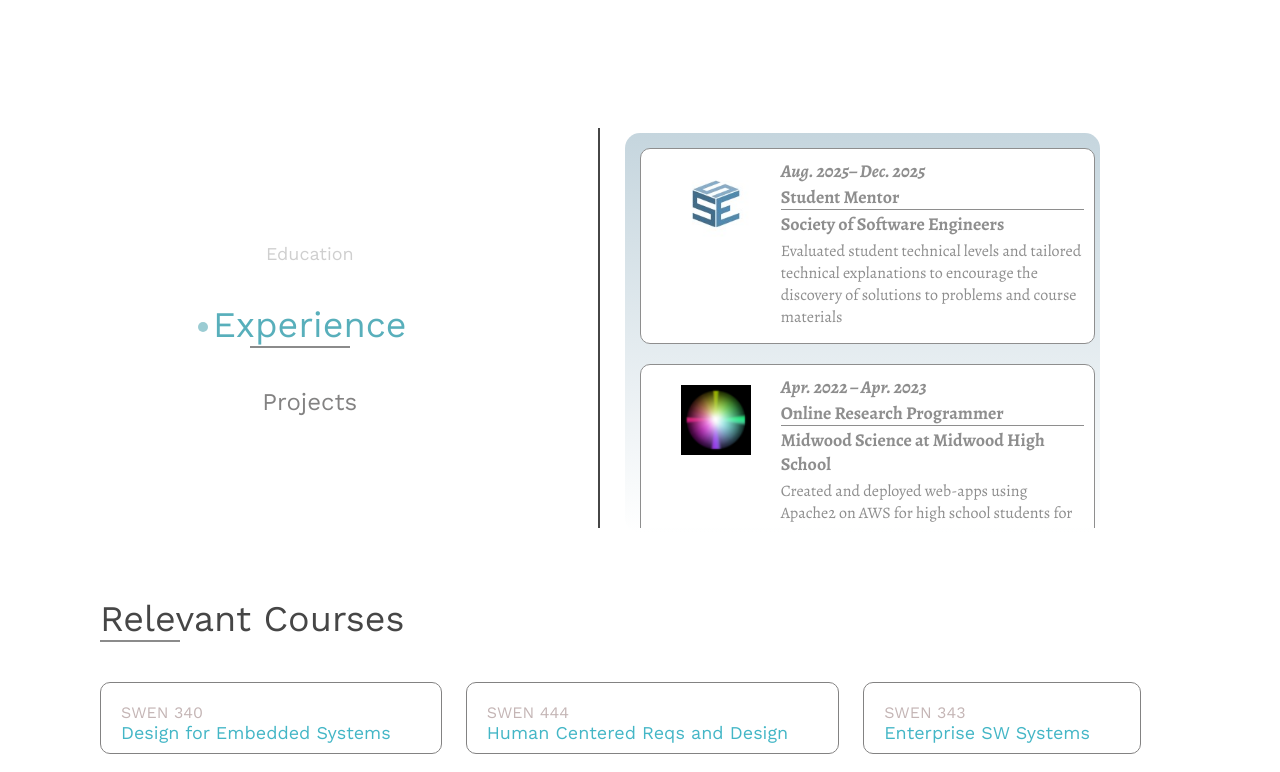
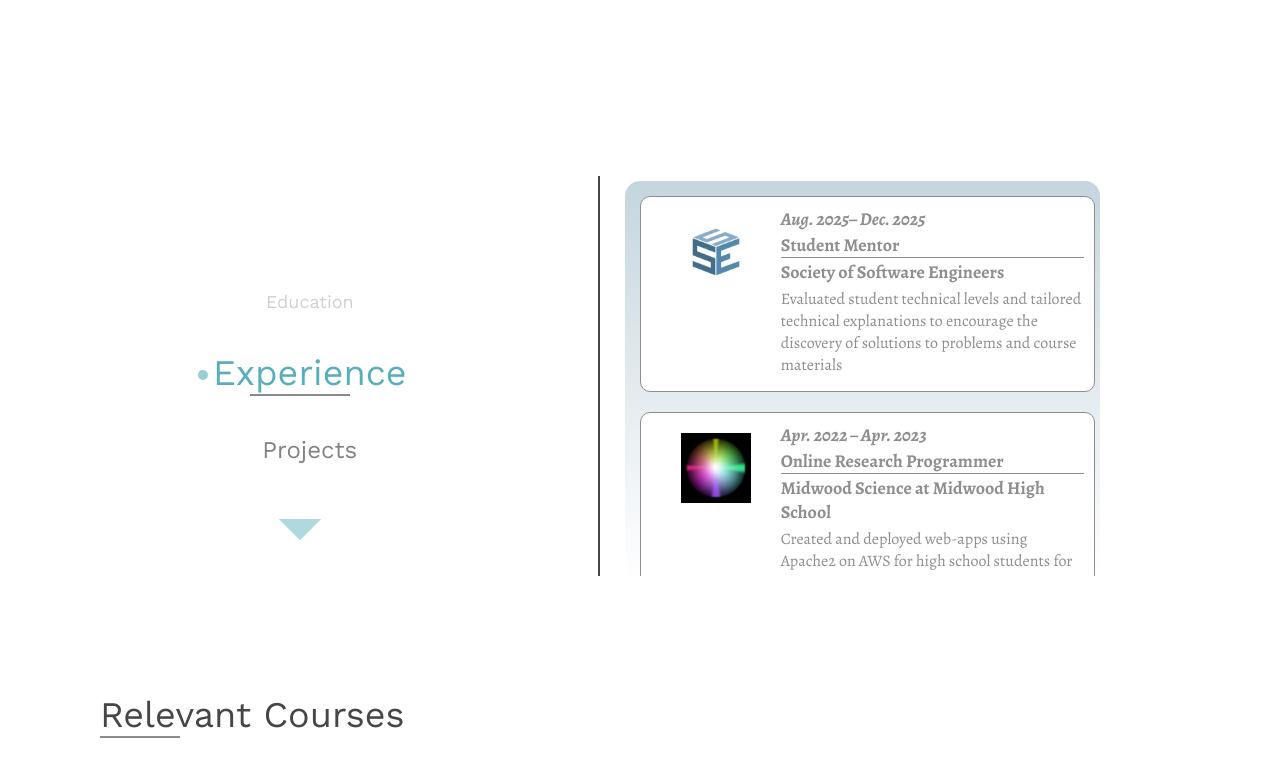
Before and after one commit to MingFZ0/MingFZ0.github.io, a React (Vite) app: page / in a window 1280 px wide. Shown: the part 1009-1781 px from the top of the page. Built offline with nearby package versions, Linux system fonts and the light colour scheme.

Commit message:
Technology is now scrollable; added arrows

```diff
--- a/src/sections/Details-2.css
+++ b/src/sections/Details-2.css
@@ -57,3 +57,41 @@
   border-radius: 5px;
 
 }
+
+.Empty-Scroll-Indicator {
+    margin-left: auto;
+    margin-right: auto;
+    width: 0;
+    height: 0;
+    border-style: solid;
+    border-width: 30px 30px 0 0; /* Adjusts the triangle dimensions */
+    border-color: transparent;
+    user-select: none;
+}
+
+.Scroll-Indicator {
+    margin-left: auto;
+    margin-right: auto;
+    width: 0;
+    height: 0;
+    border-style: solid;
+    border-width: 30px 30px 0 0; /* Adjusts the triangle dimensions */
+    border-color: transparent rgba(88, 175, 187, 0.479) transparent transparent; /* Sets the visible side's color */
+    user-select: none;
+}
+
+#Details-Sections-Top-Arrow {
+    transform: rotate(-135deg); /* Rotates to achieve the desired angle */
+}
+
+#Details-Sections-Bottom-Arrow {
+    transform: rotate(45deg); /* Rotates to achieve the desired angle */
+}
+
+@media (max-width: 900px) {
+    .Scroll-Indicator, .Empty-Scroll-Indicator {
+        border-color: transparent;
+        display: none;
+        border-width: 0;
+    }
+}
--- a/src/sections/Details-3.css
+++ b/src/sections/Details-3.css
@@ -5,6 +5,7 @@
 }
 
 @media (max-width: 900px) {
+
     .Details {
         display: block;
         padding-top: 50px;
--- a/src/sections/Details.jsx
+++ b/src/sections/Details.jsx
@@ -259,15 +259,26 @@ function Details() {
         }
     }
 
-    console.log(prevIndex, displayIndex, nextIndex);
+    const displayScrollIndicator = (obj, index) => {
+        console.log(obj);
+        // if (index <= 0) {obj}
+    }
 
-    if (window.innerWidth < 600) {
-
+    const getIndicatorArrow = (isUp) => {
+        if (isUp && displayIndex > 0) {
+            return <div className="Scroll-Indicator" id="Details-Sections-Top-Arrow" onClick={() => handleSelect(prevIndex)}></div>
+        }
+        else if (!isUp && displayIndex < sections.length - 1) {
+            return <div className="Scroll-Indicator" id="Details-Sections-Bottom-Arrow" onClick={() => handleSelect(nextIndex)}></div>
+        } else {
+            return <div className="Empty-Scroll-Indicator"/>
+        }
     }
 
     return(
         <div className="Details" id="Details">
-            <form id="Details-Sections" key={current}>
+            <form id="Details-Sections" key={current} >
+                {getIndicatorArrow(true)}
                 <div className="Details-Sections-Previous" id={getSectionShiftName("Previous")}>
                     <input className="Details-Sections-Radio" name="Section" id={prev} value={prev} type="radio" onClick={() => handleSelect(prevIndex)} />
                     <label htmlFor={prev}>{prev}</label>
@@ -281,6 +292,7 @@ function Details() {
                     <input className="Details-Sections-Radio" name="Section" id={next} value={next} type="radio" onClick={() => handleSelect(nextIndex)}/>
                     <label htmlFor={next}>{next}</label>
                 </div>
+                {getIndicatorArrow(false)}
             </form>
             <div id="Details-Cards-Group">
                 <div className="Controls">
--- a/src/sections/Technology.jsx
+++ b/src/sections/Technology.jsx
@@ -17,7 +17,6 @@ function Technology() {
         let technology = document.querySelector(".Technology");
         let myScroll = document.querySelector(".Carousel-Container");
         technology.addEventListener("wheel", (e) => {
-            e.preventDefault();
             myScroll.scrollLeft += (e.deltaY * 1.5);
         });
     }
```
Also changed, not shown: 2 other files (tests, documents, lock files or other folders).
